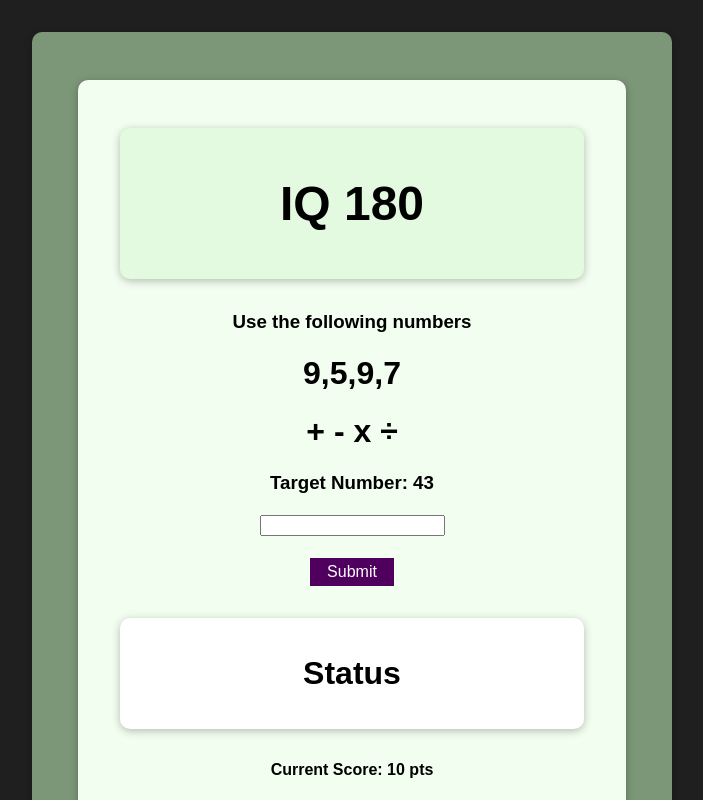
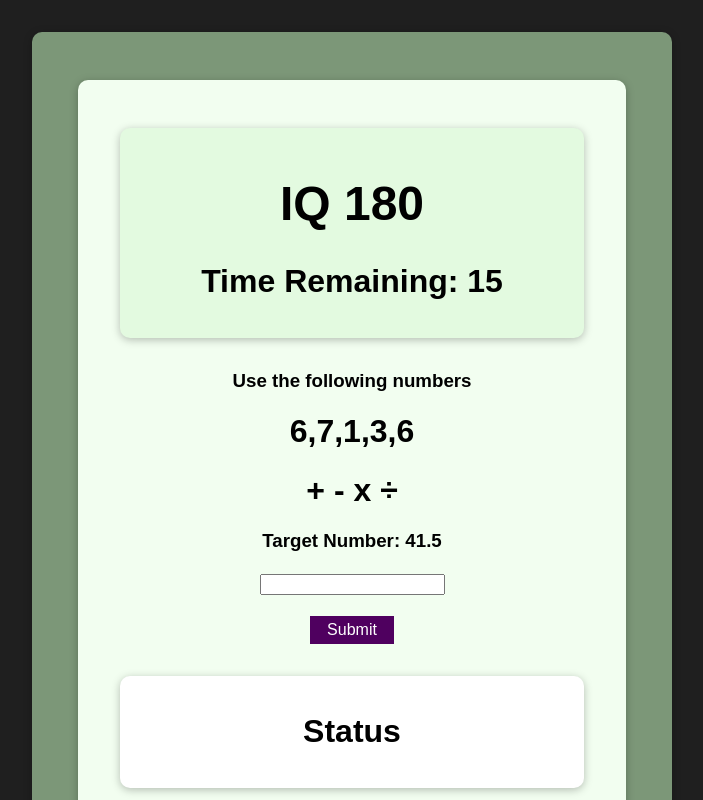
Before and after one commit to campzazathelord/180IQ, a React (Create React App) app: page / in a window 1280 px wide. Shown: the top 800 px of the page, without its empty margins (288-991 px from the left). Built offline with nearby package versions, Linux system fonts and the light colour scheme.

Commit message:
add timer

```diff
--- a/package.json
+++ b/package.json
@@ -7,6 +7,7 @@
     "@testing-library/react": "^9.4.1",
     "@testing-library/user-event": "^7.2.1",
     "react": "^17.0.2",
+    "react-countdown": "^2.3.2",
     "react-dom": "^17.0.2",
     "react-scripts": "4.0.3"
   },
--- a/src/components/Users/MainPage.js
+++ b/src/components/Users/MainPage.js
@@ -1,4 +1,6 @@
-import React, { useState } from 'react';
+import React, { useState,useRef } from 'react';
+import ReactDOM from 'react-dom';
+import Countdown from 'react-countdown';
 import Card from '../UI/Card';
 import Button from '../UI/Button';
 import ErrorModal from '../UI/ErrorModal';
@@ -6,45 +8,65 @@ import classes from './AddUser.module.css';
 
 const MainPage = (props) => {
   const items = ['+','-','*','/']
+  const ansInputRef = useRef()
   let [item1,setItems1] = useState(items[Math.floor(Math.random()*items.length)])
   let [item2,setItems2] = useState(items[Math.floor(Math.random()*items.length)])
   let [item3,setItems3] = useState(items[Math.floor(Math.random()*items.length)])
-  let [generateNumbers,setGenerateNumbers]=useState([String(Math.floor(Math.random() * 10)),String(Math.floor(Math.random() * 10)),String(Math.floor(Math.random() * 10)),String(Math.floor(Math.random() * 10))])
-  let [beforeAdded,setBeforeAdded] = useState(generateNumbers[0]+item1+generateNumbers[1]+item2+generateNumbers[2]+item3+generateNumbers[3])
+  let [item4,setItems4] = useState(items[Math.floor(Math.random()*items.length)])
+  let [generateNumbers,setGenerateNumbers]=useState([getRandomIntBetween(1,9),getRandomIntBetween(1,9),getRandomIntBetween(1,9),getRandomIntBetween(1,9),getRandomIntBetween(1,9)])
+  let [beforeAdded,setBeforeAdded] = useState(generateNumbers[0]+item1+generateNumbers[1]+item2+generateNumbers[2]+item3+generateNumbers[3]+item4+generateNumbers[4])
   let [added,setAdded] = useState(eval(beforeAdded))
   let [typedAnswer,setTypedAnswer]=useState('')
   let [broadcastCorrect,setBroadCastCorrect]=useState(undefined)
   let [score,setScore]=useState(10)
   let [end,setEnd]=useState(false)
   let [won,setWon]=useState(false)
+  let [time,setTime]=useState(false)
   console.log(generateNumbers)
   console.log(beforeAdded)
   console.log(added)
+  function getRandomIntBetween(min, max) {
+    min = Math.ceil(min);
+    max = Math.floor(max);
+    return Math.floor(Math.random() * (max - min + 1)) + min;
+  }
+const Completionist = () => <span>Time's Up!</span>;
+const renderer = ({ seconds, completed }) => {
+  if (completed) {
+    setTime(true)
+    return <Completionist />;
+  } else {
+    return <span>{seconds}</span>;
+  }
+};
 
   const createNum = ()=>{
     const item1 = items[Math.floor(Math.random()*items.length)]
     const item2 = items[Math.floor(Math.random()*items.length)]
     const item3 = items[Math.floor(Math.random()*items.length)]
+    const item4 = items[Math.floor(Math.random()*items.length)]
     const generateNum = [String(Math.floor(Math.random() * 10)),String(Math.floor(Math.random() * 10)),String(Math.floor(Math.random() * 10)),String(Math.floor(Math.random() * 10))]
     setGenerateNumbers([...generateNum])
-    setBeforeAdded(generateNum[0]+item1+generateNum[1]+item2+generateNum[2]+item3+generateNum[3])
-    setAdded(eval(generateNum[0]+item1+generateNum[1]+item2+generateNum[2]+item3+generateNum[3]))
+    setBeforeAdded(generateNum[0]+item1+generateNum[1]+item2+generateNum[2]+item3+generateNum[3]+item4+generateNumbers[4])
+    setAdded(eval(generateNum[0]+item1+generateNum[1]+item2+generateNum[2]+item3+generateNum[3]+item4+generateNumbers[4]))
     console.log(generateNum)
-    console.log(generateNum[0]+item1+generateNum[1]+item2+generateNum[2]+item3+generateNum[3])
-    console.log(eval(generateNum[0]+item1+generateNum[1]+item2+generateNum[2]+item3+generateNum[3]))
+    console.log(generateNum[0]+item1+generateNum[1]+item2+generateNum[2]+item3+generateNum[3]+item4+generateNumbers[4])
+    console.log(eval(generateNum[0]+item1+generateNum[1]+item2+generateNum[2]+item3+generateNum[3]+item4+generateNumbers[4]))
     setTypedAnswer('')
     return
   }
   const errorHandler = () => {
     setEnd(false);
     setWon(false)
+    setTime(false)
+    window.location.reload(false)
     setScore(10)
     setBroadCastCorrect(undefined)
   };
   const submitHandler=(event)=>{
     event.preventDefault();
     for (let items of generateNumbers){
-      if(!String(typedAnswer).includes(String(items))){
+      if(!String(ansInputRef.current.value).includes(String(items))){
         console.log("wrong")
         setBroadCastCorrect(false)
         setScore(score-=5)
@@ -52,10 +74,11 @@ const MainPage = (props) => {
           setEnd(true)
         }
         createNum();
+        ansInputRef.current.value = ''
         return
       }
     }
-    if (typedAnswer.length===0){
+    if (ansInputRef.current.value.length===0){
       console.log("wrong")
       setBroadCastCorrect(false)
       setScore(score-=5)
@@ -63,10 +86,11 @@ const MainPage = (props) => {
         setEnd(true)
       }
       createNum();
+      ansInputRef.current.value = ''
       return
 
     }
-    if (String(typedAnswer)===String(added)){
+    if (String(ansInputRef.current.value)===String(added)){
       console.log("wrong")
       setBroadCastCorrect(false)
       setScore(score-=5)
@@ -74,9 +98,10 @@ const MainPage = (props) => {
         setEnd(true)
       }
       createNum();
+      ansInputRef.current.value = ''
       return
     }
-    if (eval(typedAnswer)===added){
+    if (eval(ansInputRef.current.value)===added){
       console.log("Correct")
       setBroadCastCorrect(true)
       setScore(score+=5)
@@ -84,6 +109,7 @@ const MainPage = (props) => {
         setWon(true)
       }
       createNum();
+      ansInputRef.current.value = ''
     }
     else{
       console.log("wrong")
@@ -93,13 +119,17 @@ const MainPage = (props) => {
         setEnd(true)
       }
       createNum();
+      ansInputRef.current.value = ''
     }
-  }
-  const typedAnswerHandler=(event)=>{
-    setTypedAnswer(event.target.value)
   }
   return (
     <Card className={classes.input4}>
+            {time &&
+        <ErrorModal
+          title='Announcement'
+          message='Your time is up!'
+          onConfirm={errorHandler}
+        />}
       {end &&
         <ErrorModal
           title='Announcement'
@@ -115,7 +145,10 @@ const MainPage = (props) => {
 
       <Card className={classes.input3}>
       <Card className={classes.input2}>
-        <h1 className={classes.titlee} style={{fontSize:'300%'}} >IQ 180 </h1>
+      <h1 className={classes.titlee} style={{fontSize:'300%'}} >IQ 180 </h1>
+        <h1 className={classes.titlee} style={{fontSize:'200%'}} >Time Remaining: <span>        <Countdown
+    date={Date.now() + 20000}
+    renderer={renderer}/></span></h1>
       </Card>
         <h3 style={{textAlign:'center'}}>{'Use the following numbers'}</h3>
         <h1 style={{textAlign:'center'}}>{generateNumbers.join(',')}</h1>
@@ -123,8 +156,7 @@ const MainPage = (props) => {
         <h3 style={{textAlign:'center'}}>{`Target Number: ${added}`}</h3><h1></h1>
         <form onSubmit={submitHandler} style={{textAlign:'center'}}>
           <input
-            onChange={typedAnswerHandler}
-            value={typedAnswer}
+            ref={ansInputRef}
           />
           <h1></h1>
           <Button type="submit">Submit</Button>
```
Also changed, not shown: 1 other file (tests, documents, lock files or other folders).
